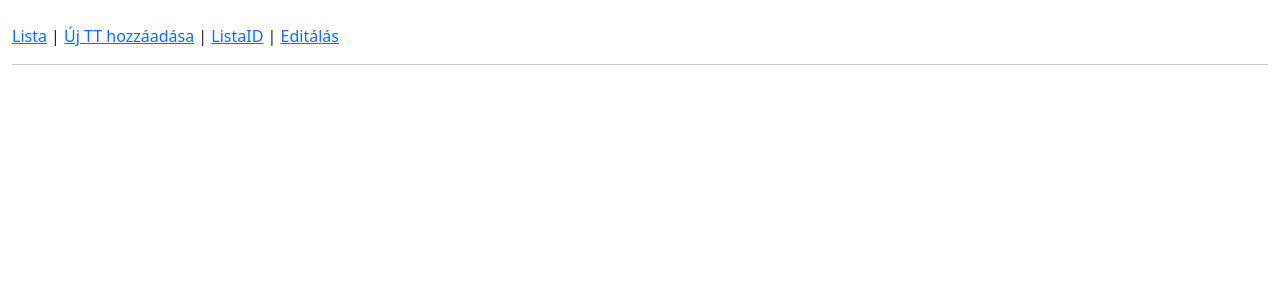
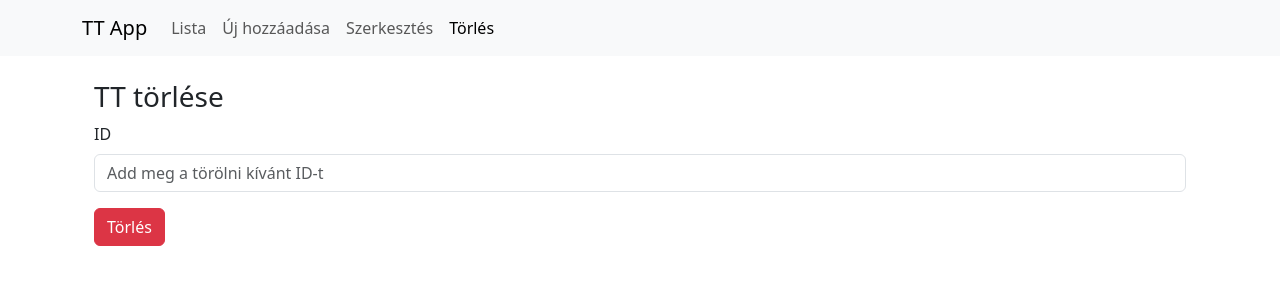
Before and after one commit to kesamarci/AA896O-KESERU, an Angular app in the folder FRONTEND/F1TimeTrialTrack/: page /tt-delete in a window 1280 px wide. Before the commit this address led to /. Shown: the top 300 px of the page. Built offline with nearby package versions, Linux system fonts and the light colour scheme; no server answers.

Commit message:
deletettkész

```diff
--- a/FRONTEND/F1TimeTrialTrack/src/app/app-routing.module.ts
+++ b/FRONTEND/F1TimeTrialTrack/src/app/app-routing.module.ts
@@ -11,7 +11,8 @@ const routes: Routes = [
   { path: 'tt-add', component: TtAddComponent },
   { path: '', redirectTo: '/tts', pathMatch: 'full' },
   { path: 'tt-details', component: TtListIdComponent },
-  { path: 'tt-edit/:id', component: TtEditComponent },
+  { path: 'tt-edit', component: TtEditComponent },
+  {path:'tt-delete',component:TtDeleteComponent},
 ]
 
 @NgModule({
--- a/FRONTEND/F1TimeTrialTrack/src/app/app.component.html
+++ b/FRONTEND/F1TimeTrialTrack/src/app/app.component.html
@@ -1,14 +1,30 @@
-<div class="container-fluid mt-4">
-  <!-- ide jön a tartalom -->
-
-<nav>
-  <a routerLink="/tts">Lista</a> |
-  <a routerLink="/tt-add">Új TT hozzáadása</a> |
-  <a routerLink="/tt-details">ListaID</a> |
-   <a [routerLink]="['/tt-edit', 'ittAzId']">Editálás</a>
+<nav class="navbar navbar-expand-lg navbar-light bg-light">
+  <div class="container">
+    <a class="navbar-brand" routerLink="/">TT App</a>
+    <button class="navbar-toggler" type="button" data-bs-toggle="collapse" data-bs-target="#navbarNav"
+      aria-controls="navbarNav" aria-expanded="false" aria-label="Toggle navigation">
+      <span class="navbar-toggler-icon"></span>
+    </button>
+    <div class="collapse navbar-collapse" id="navbarNav">
+      <ul class="navbar-nav">
+        <li class="nav-item">
+          <a class="nav-link" routerLink="/tts" routerLinkActive="active">Lista</a>
+        </li>
+        <li class="nav-item">
+          <a class="nav-link" routerLink="/tt-add" routerLinkActive="active">Új hozzáadása</a>
+        </li>
+        <li class="nav-item">
+          <a class="nav-link" routerLink="/tt-edit" routerLinkActive="active">Szerkesztés</a>
+        </li>
+        <li class="nav-item">
+          <a class="nav-link" routerLink="/tt-delete" routerLinkActive="active">Törlés</a>
+        </li>
+      </ul>
+    </div>
+  </div>
 </nav>
 
-<hr />
-
-<router-outlet></router-outlet>
+<!-- Itt jön majd az aktuális komponens nézet -->
+<div class="container mt-4">
+  <router-outlet></router-outlet>
 </div>
--- a/FRONTEND/F1TimeTrialTrack/src/app/tts/tt-delete/tt-delete.component.html
+++ b/FRONTEND/F1TimeTrialTrack/src/app/tts/tt-delete/tt-delete.component.html
@@ -1 +1,8 @@
-<p>tt-delete works!</p>
+<div class="container mt-4">
+  <h3>TT törlése</h3>
+  <div class="mb-3">
+    <label for="idInput" class="form-label">ID</label>
+    <input type="text" class="form-control" id="idInput" [(ngModel)]="id" placeholder="Add meg a törölni kívánt ID-t" />
+  </div>
+  <button class="btn btn-danger" (click)="onDelete()">Törlés</button>
+</div>
--- a/FRONTEND/F1TimeTrialTrack/src/app/tts/tt-delete/tt-delete.component.ts
+++ b/FRONTEND/F1TimeTrialTrack/src/app/tts/tt-delete/tt-delete.component.ts
@@ -1,4 +1,6 @@
 import { Component } from '@angular/core';
+import { Router } from '@angular/router';
+import { TtService } from '../../services/tt.service';
 
 @Component({
   selector: 'app-tt-delete',
@@ -7,5 +9,17 @@ import { Component } from '@angular/core';
   styleUrl: './tt-delete.component.sass'
 })
 export class TtDeleteComponent {
+    id: string = '';
+    constructor(private router:Router,private ttService:TtService)
+    {
 
+    }
+     onDelete(): void {
+    if (this.id) {
+      this.ttService.deleteTt(this.id);
+      this.router.navigate(['/tts']);  // vissza a listához törlés után
+    } else {
+      alert('Adj meg egy érvényes ID-t!');
+    }
+  }
 }
```
